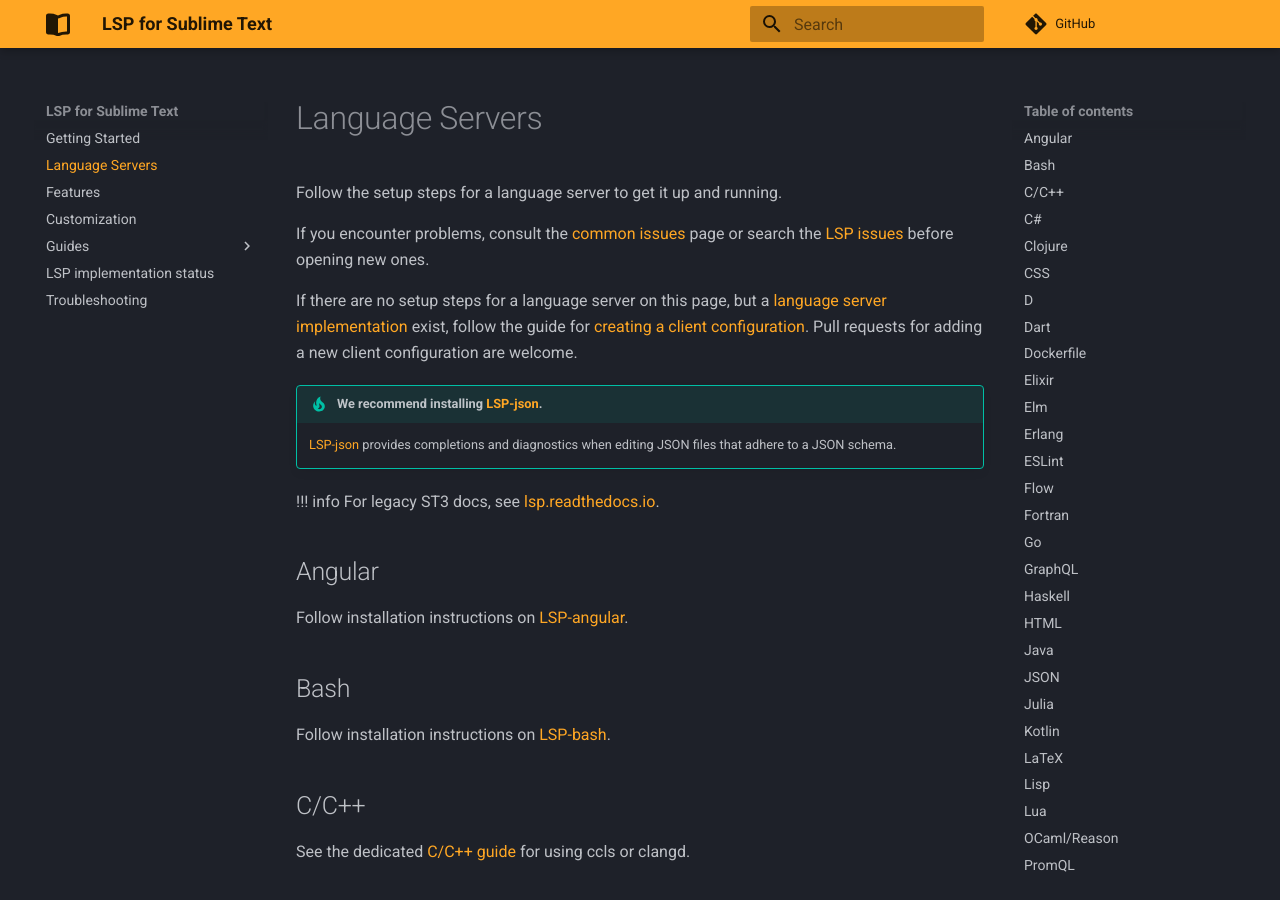
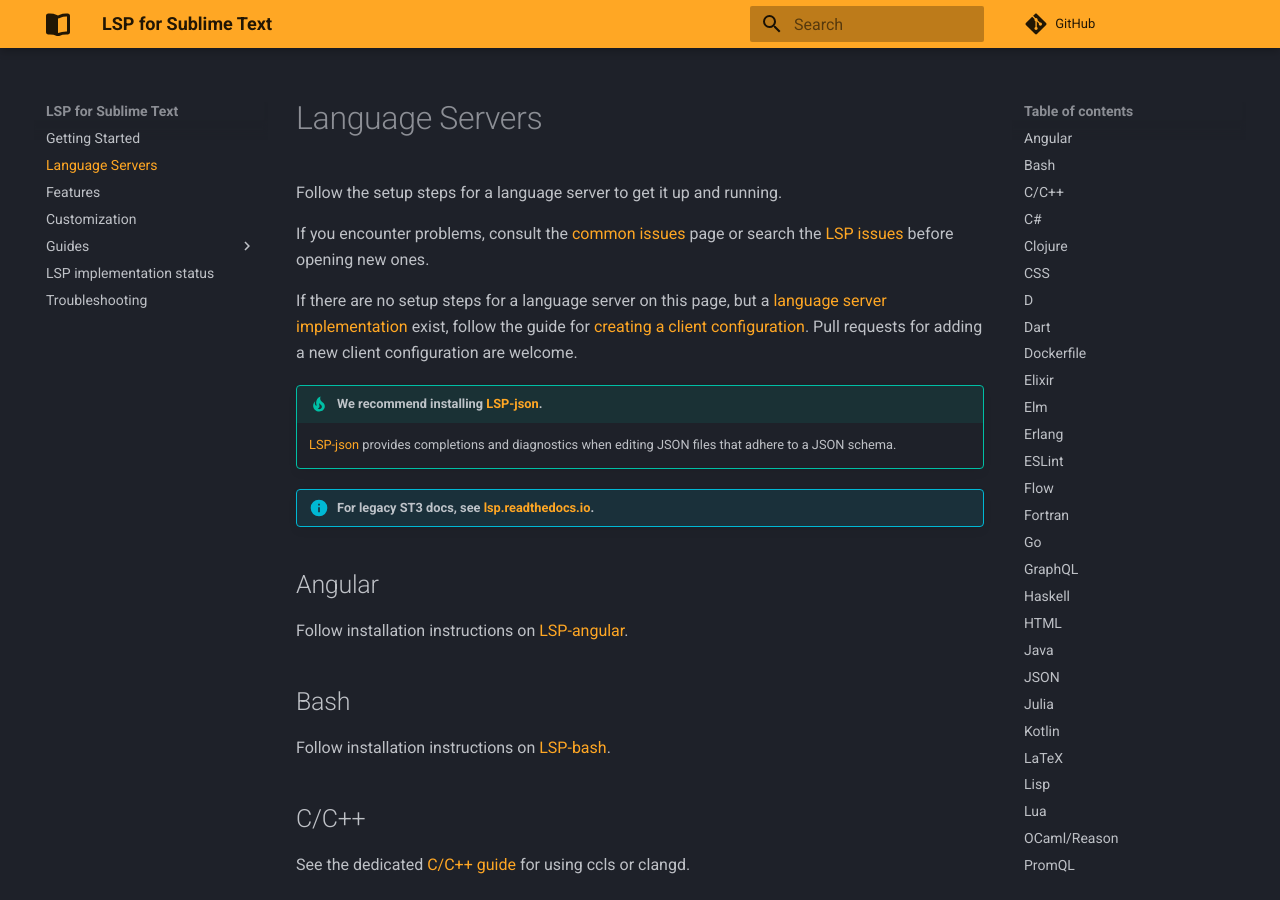
Before and after one commit to sublimelsp/LSP, an MkDocs documentation site: the page built from docs/src/language_servers.md, in a window 1280 px wide and 900 px high. Built offline with MkDocs 1.6.1 and Material for MkDocs 9.7.7, drawn with Linux system fonts in a browser that asks for light colours; comment, search, counter and statistics services are not loaded; some of the changed lines change nothing that is shown.

Commit message:
Fix info block for real

```diff
--- a/docs/src/language_servers.md
+++ b/docs/src/language_servers.md
@@ -9,7 +9,7 @@
 !!! tip "We recommend installing [LSP-json](https://packagecontrol.io/packages/LSP-json)."
     [LSP-json](https://packagecontrol.io/packages/LSP-json) provides completions and diagnostics when editing JSON files that adhere to a JSON schema.
 
-!!! info For legacy ST3 docs, see <a href="https://lsp.readthedocs.io">lsp.readthedocs.io</a>.
+!!! info "For legacy ST3 docs, see [lsp.readthedocs.io](https://lsp.readthedocs.io)."
 
 
 ## Angular
```
